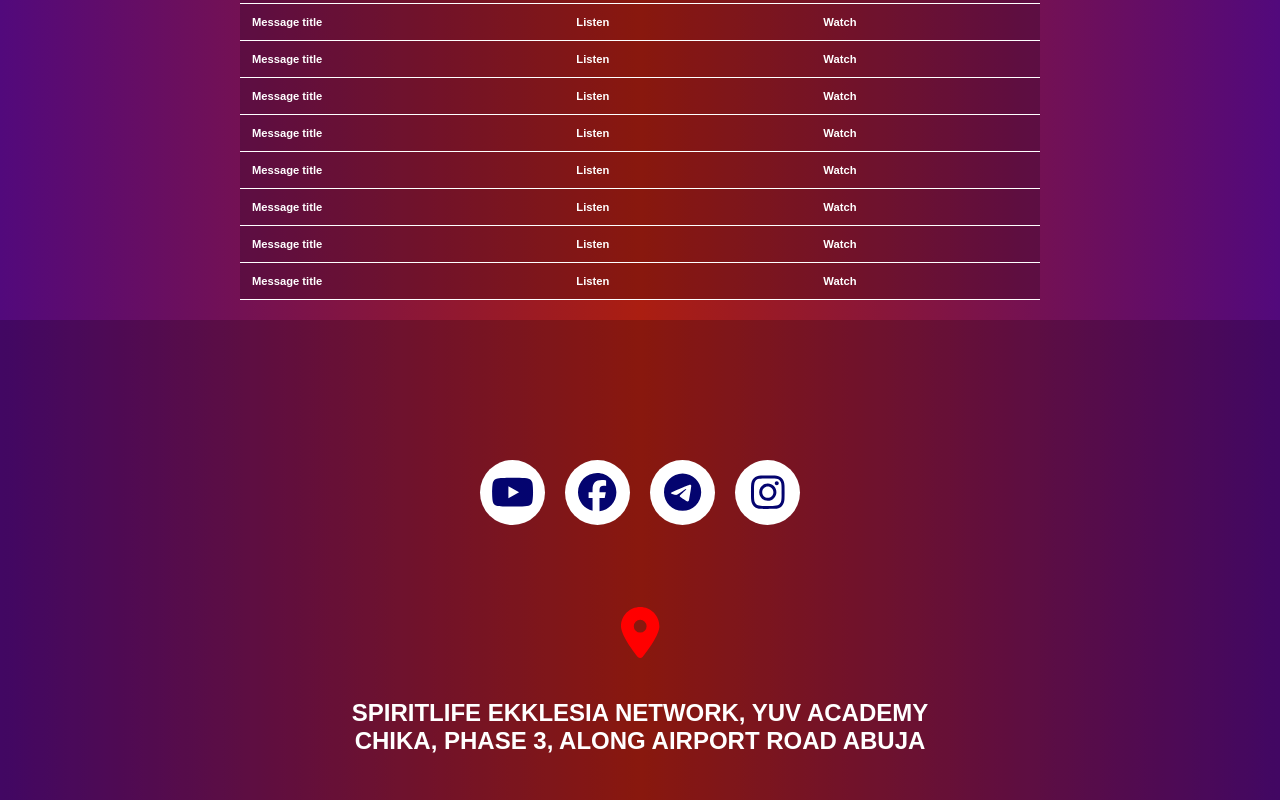
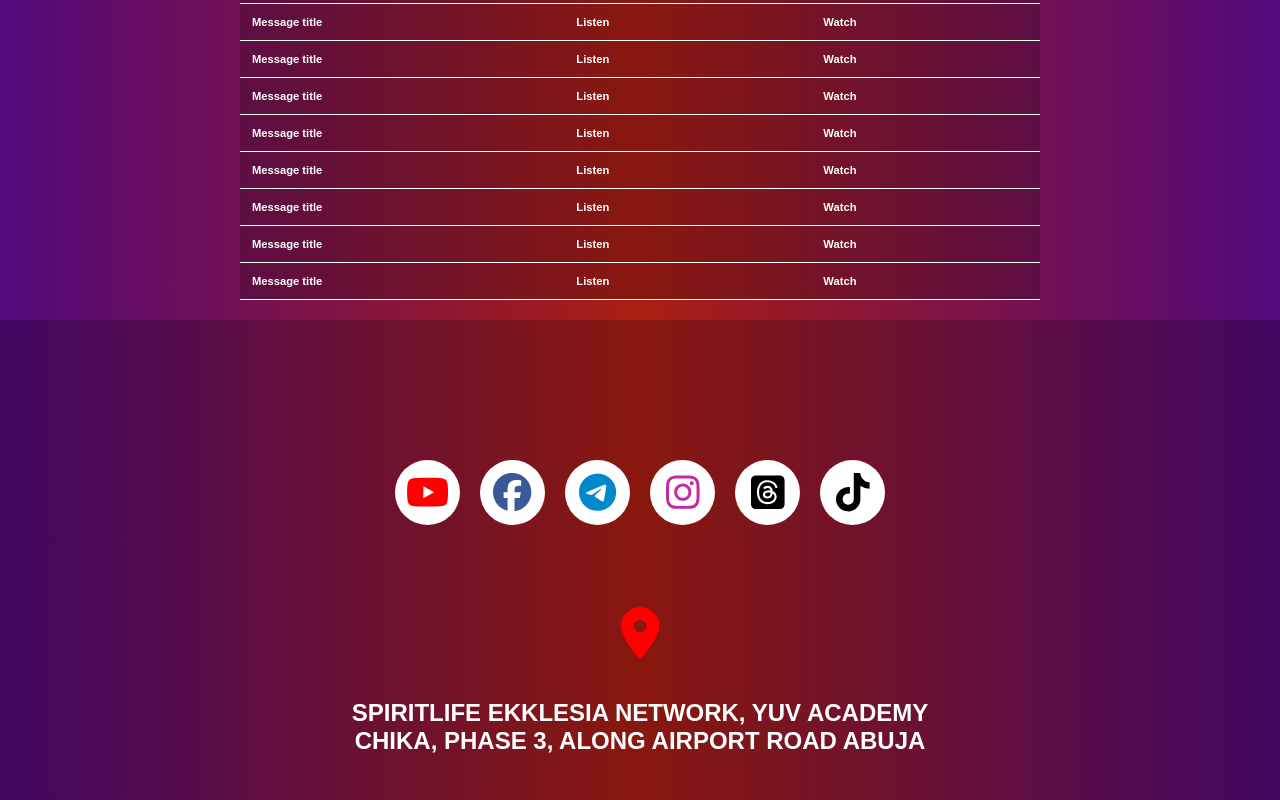
Before and after one commit to Yusufdavid411/spiritlifeekklesianetwork, a React (Vite) app: page /Messages in a window 1280 px wide. Shown: the part 985-1785 px from the top of the page. Built offline with nearby package versions, Linux system fonts and the light colour scheme.

Commit message:
new updates

```diff
--- a/src/Components/Aside/Aside.jsx
+++ b/src/Components/Aside/Aside.jsx
@@ -5,6 +5,7 @@ import './aside.css'; // Assuming this file contains the carousel and modal styl
 import ReactPlayer from 'react-player';
 import { FontAwesomeIcon } from '@fortawesome/react-fontawesome';
 import { faCaretLeft, faCaretRight, faTimes } from '@fortawesome/free-solid-svg-icons'; // Added `faTimes` for close button
+// import { faCircleDown } from '@fortawesome/free-regular-svg-icons'
 
 const items = [
   { id: 1, title: 'item #2', img: (<div className="videos"><ReactPlayer className="video" url='https://youtube.com/shorts/APUm_UaDjqg?si=Zozt1010PlQ5KIXr' /></div>) },
@@ -38,6 +39,11 @@ const Aside = () => {
   // Close the modal
   const closeModal = () => {
     setIsModalOpen(false);
+  };
+
+  // New: Close modal when clicking outside of the image area
+  const handleOutsideClick = (e) => {
+    if (e.target.classList.contains('modal-overlay')) closeModal();
   };
 
   // Navigate to the previous item in the modal
@@ -89,13 +95,18 @@ const Aside = () => {
 
       {/* Modal Section */}
       {isModalOpen && (
-        <div className="modal-overlay" >
+        <div className="modal-overlay" onClick={handleOutsideClick}>
           <div className='img-container'>
             <div className="modal-content">
               {/* Close Button */}
               <button className="close-btn" onClick={closeModal}>
                 <FontAwesomeIcon icon={faTimes} />
               </button>
+
+              {/* New: Download Button
+              <a href={items[modalIndex]} download>
+                <FontAwesomeIcon icon={faCircleDown} bounce className="icon" />
+              </a> */}
 
               {/* Display Current Modal Item */}
               <div className="modal-item">
--- a/src/Components/Aside/aside.css
+++ b/src/Components/Aside/aside.css
@@ -56,7 +56,7 @@ aside .video {
 
 aside .videos {
    border: 4px solid rgb(40, 40, 42);
-   border-radius: 5px;
+   border-radius: px;
 }
 
 aside .videos:hover {
--- a/src/Components/Footer/Footer.jsx
+++ b/src/Components/Footer/Footer.jsx
@@ -1,7 +1,7 @@
 import React from 'react'
 import './footer.css'
 import { FontAwesomeIcon } from '@fortawesome/react-fontawesome'
-import { faFacebook, faYoutube, faTelegram, faInstagram } from '@fortawesome/free-brands-svg-icons';
+import { faFacebook, faYoutube, faTiktok, faTelegram, faInstagram, faSquareThreads } from '@fortawesome/free-brands-svg-icons';
 import { faLocationDot } from '@fortawesome/free-solid-svg-icons';
 
 
@@ -15,16 +15,22 @@ const Footer = () => {
         <div className="social" id="social">
 
           <a href="https://youtube.com/@judezakwoyi?si=scCwEitMSw9Dc7iA" className="icon">
-            <FontAwesomeIcon icon={faYoutube} />
+            <FontAwesomeIcon icon={faYoutube} color='#ff0000'/>
           </a>
           <a href="https://www.facebook.com/judejerryzakwoyi/" className="icon">
-            <FontAwesomeIcon icon={faFacebook} />
+            <FontAwesomeIcon icon={faFacebook} color='#3b5998'/>
           </a>
           <a href="https://t.me/SpiritLifemessages" className="icon">
-            <FontAwesomeIcon icon={faTelegram} />
+            <FontAwesomeIcon icon={faTelegram} color='#0088cc'/>
           </a>
           <a href="https://www.instagram.com/jude_zakwoyi?igsh=dnhoMnd3Y3IybDM3" className="icon">
-            <FontAwesomeIcon icon={faInstagram} />
+            <FontAwesomeIcon icon={faInstagram} color='#c32aa3'/>
+          </a>
+          <a href="https://www.threads.net/@jude_zakwoyi" className="icon">
+            <FontAwesomeIcon icon={faSquareThreads} color='black'/>
+          </a>
+          <a href="https://www.tiktok.com/@judezakwoyi?_t=ZM-8skmJ16vqSs&_r=1" className="icon">
+            <FontAwesomeIcon icon={faTiktok} color='#010101'/>
           </a>
 
         </div>
--- a/src/Components/Footer/footer.css
+++ b/src/Components/Footer/footer.css
@@ -26,7 +26,7 @@ footer .social .icon {
     background: white;
     font-size: 1.5rem;
     text-decoration: none;
-    color: #04046f;
+    color: none;
     display: flex;
     justify-content: center;
     align-items: center;
--- a/src/Components/Section/Section.jsx
+++ b/src/Components/Section/Section.jsx
@@ -172,8 +172,9 @@ const Section = () => {
 
         {activeItem === 5 && (
           <div className={`link-options ${linkPosition}`}>
-            <a href="/" target="_blank" rel="noopener noreferrer" className="link-option">Inquiries</a>
-            <a href="/" target="_blank" rel="noopener noreferrer" className="link-option">Comments</a>
+            <a href="/" target="_blank" rel="noopener noreferrer" className="link-option">WhatsApp</a>
+            <a  href="mailto:" target="_blank" rel="noopener noreferrer" className="link-option">Send us an EMAIL</a>
+            <a href="/" target="_blank" rel="noopener noreferrer" className="link-option">Comment</a>
           </div>
         )}
 
--- a/src/Components/Section/section.css
+++ b/src/Components/Section/section.css
@@ -84,7 +84,7 @@ section .container:hover .link-options {
 }
 
 section .link-options.left {
-    right: -20%;
+    /* right: -20%; */
 }
 
 section .link-options.right {
```
